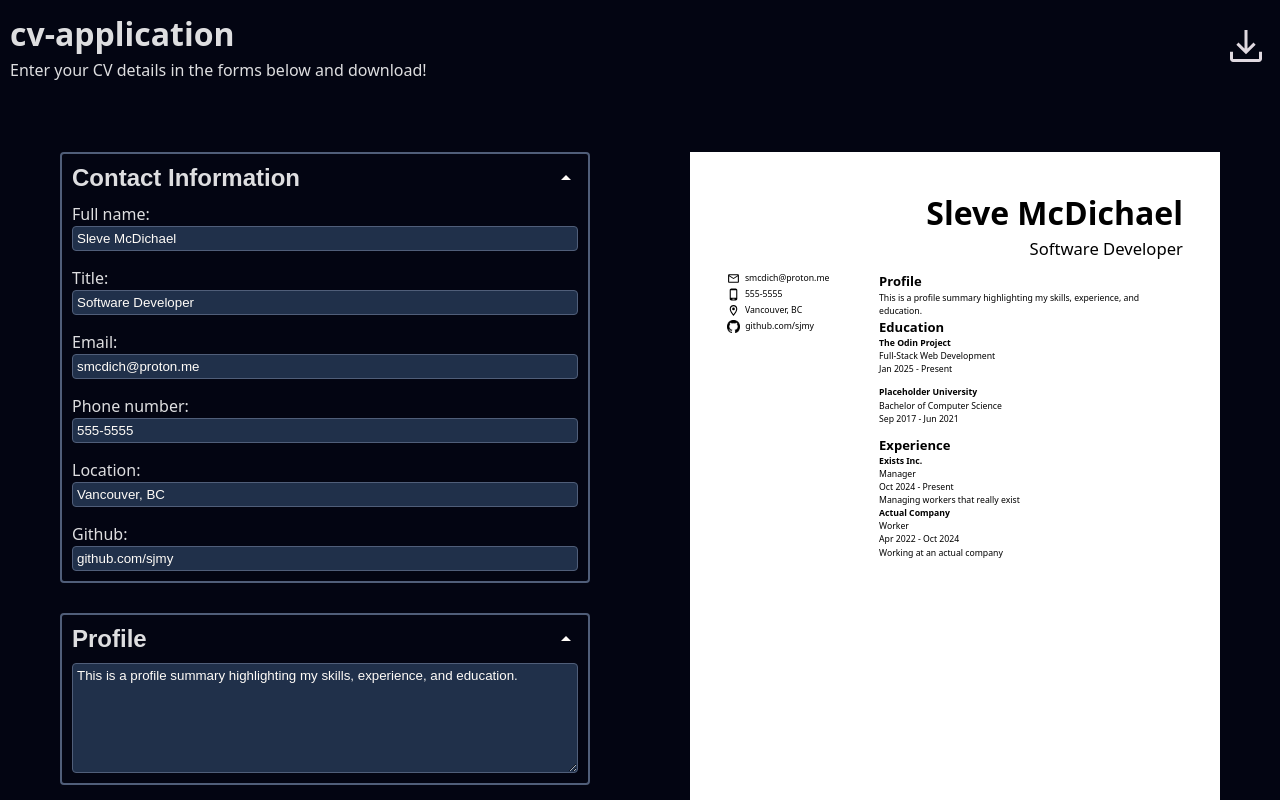
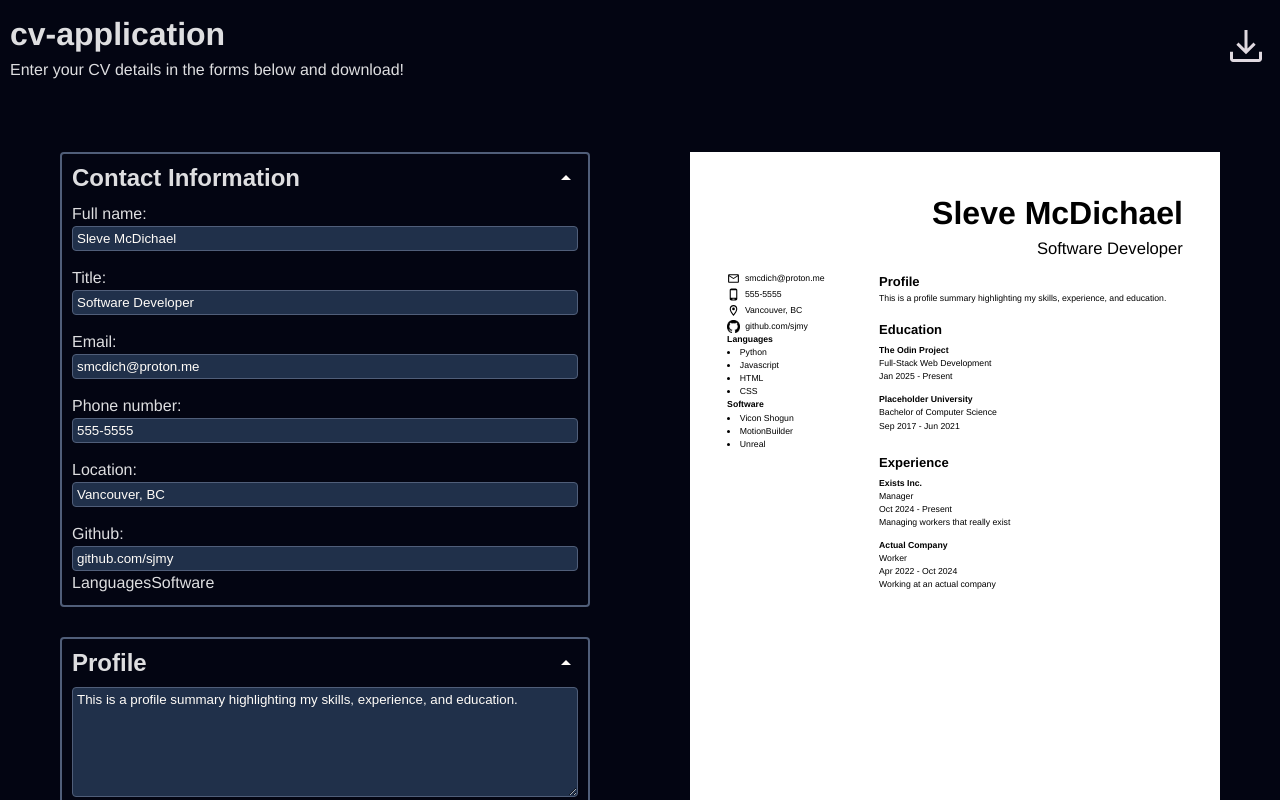
Before and after one commit to sjmy/cv-application, a React (Vite) app: page / in a window 1280 px wide. Shown: the top 800 px of the page. Built offline with nearby package versions, Linux system fonts and the light colour scheme.

Commit message:
More formatting. Added 'extra' state, displaying, working on input org

```diff
--- a/src/components/ContactInfoDisplay.jsx
+++ b/src/components/ContactInfoSidebarDisplay.jsx
@@ -1,4 +1,4 @@
-import "../styles/ContactInfoDisplay.css";
+import "../styles/ContactInfoSidebarDisplay.css";
 
 function DisplayEmail({ email }) {
   if (email === "") {
@@ -48,7 +48,22 @@ function DisplayGithub({ github }) {
   );
 }
 
-function ContactInfoDisplay({ contact }) {
+function ExtraEntryDisplay(entry) {
+  return (
+    <div className="extraEntryDisplay" key={entry.id}>
+      <p>
+        <b>{entry.title}</b>
+      </p>
+      <p>
+        {entry.items.map((item) => (
+          <li>{item}</li>
+        ))}
+      </p>
+    </div>
+  );
+}
+
+function ContactInfoSidebarDisplay({ contact, extra }) {
   return (
     <>
       <section className="nameTitleDisplayContainer">
@@ -62,9 +77,10 @@ function ContactInfoDisplay({ contact }) {
           <DisplayLocation location={contact.location} />
           <DisplayGithub github={contact.github} />
         </div>
+        {extra.map((entry) => ExtraEntryDisplay(entry))}
       </section>
     </>
   );
 }
 
-export default ContactInfoDisplay;
+export default ContactInfoSidebarDisplay;
--- a/src/components/ContactInfoInput.jsx
+++ b/src/components/ContactInfoSidebarInput.jsx
@@ -169,7 +169,19 @@ function handleGithubChange(contact, onContactChange, newGithub) {
   onContactChange(newContact);
 }
 
-function ContactInfoInput({ contact, onContactChange }) {
+// I don't think it makes sense to have the Extra Section here. It should be in its own box after education and work.
+// In Main.jsx, add a new inputSection after WorkInput for Extra Sections
+// It can still display in ContactInfoSideBarDisplay (but maybe I should change that too)
+function ExtraEntryInput(entry, onExtraChange) {
+  return <>{entry.title}</>;
+}
+
+function ContactInfoSidebarInput({
+  contact,
+  onContactChange,
+  extra,
+  onExtraChange,
+}) {
   return (
     <div className="formContainer">
       <button
@@ -187,8 +199,9 @@ function ContactInfoInput({ contact, onContactChange }) {
         <LocationInput contact={contact} onContactChange={onContactChange} />
         <GithubInput contact={contact} onContactChange={onContactChange} />
       </form>
+      {extra.map((entry) => ExtraEntryInput(entry, onExtraChange))}
     </div>
   );
 }
 
-export default ContactInfoInput;
+export default ContactInfoSidebarInput;
--- a/src/components/EducationDisplay.jsx
+++ b/src/components/EducationDisplay.jsx
@@ -55,7 +55,7 @@ function EducationEntryDisplay(entry) {
 function EducationDisplay({ education }) {
   return (
     <section className="educationDisplayContainer">
-      <h2>Education</h2>
+      <h2 className="educationTitle">Education</h2>
       {education.map((entry) => EducationEntryDisplay(entry))}
     </section>
   );
--- a/src/components/Main.jsx
+++ b/src/components/Main.jsx
@@ -1,7 +1,7 @@
 import "../styles/Main.css";
 import { useState } from "react";
-import ContactInfoInput from "./ContactInfoInput";
-import ContactInfoDisplay from "./ContactInfoDisplay";
+import ContactInfoSidebarInput from "./ContactInfoSidebarInput";
+import ContactInfoSidebarDisplay from "./ContactInfoSidebarDisplay";
 import ProfileInput from "./ProfileInput";
 import ProfileDisplay from "./ProfileDisplay";
 import EducationInput from "./EducationInput";
@@ -60,10 +60,28 @@ function Main() {
     },
   ]);
 
+  const [extra, setExtra] = useState([
+    {
+      id: crypto.randomUUID(),
+      title: "Languages",
+      items: ["Python", "Javascript", "HTML", "CSS"],
+    },
+    {
+      id: crypto.randomUUID(),
+      title: "Software",
+      items: ["Vicon Shogun", "MotionBuilder", "Unreal"],
+    },
+  ]);
+
   return (
     <main>
       <section className="inputSection">
-        <ContactInfoInput contact={contact} onContactChange={setContact} />
+        <ContactInfoSidebarInput
+          contact={contact}
+          onContactChange={setContact}
+          extra={extra}
+          onExtraChange={setExtra}
+        />
         <ProfileInput profile={profile} onProfileChange={setProfile} />
         <EducationInput
           education={education}
@@ -73,7 +91,7 @@ function Main() {
       </section>
       <section className="displaySection">
         <div className="displaySectionContainer">
-          <ContactInfoDisplay contact={contact} />
+          <ContactInfoSidebarDisplay contact={contact} extra={extra} />
           <ProfileDisplay profile={profile} />
           <EducationDisplay education={education} />
           <WorkDisplay work={work} />
--- a/src/components/WorkDisplay.jsx
+++ b/src/components/WorkDisplay.jsx
@@ -34,7 +34,7 @@ function WorkEntryDisplay(entry) {
     : null;
 
   return (
-    <div className="workEntry" key={entry.id}>
+    <div className="workEntryDisplay" key={entry.id}>
       <p>
         <b>{entry.company}</b>
       </p>
@@ -57,7 +57,7 @@ function WorkEntryDisplay(entry) {
 function WorkDisplay({ work }) {
   return (
     <section className="workDisplayContainer">
-      <h2>Experience</h2>
+      <h2 className="experienceTitle">Experience</h2>
       {work.map((entry) => WorkEntryDisplay(entry))}
     </section>
   );
--- a/src/styles/App.css
+++ b/src/styles/App.css
@@ -1,4 +1,5 @@
 body {
+  font-family: "Franklin Gothic Medium", "Arial Narrow", Arial, sans-serif;
   background-color: #030512;
 }
 
--- a/src/styles/EducationDisplay.css
+++ b/src/styles/EducationDisplay.css
@@ -1,7 +1,12 @@
 .educationDisplayContainer {
   grid-column: 2 / 4;
+  padding-bottom: 10px;
 }
 
 .educationEntryDisplay {
   margin-bottom: 10px;
 }
+
+.educationTitle {
+  padding-bottom: 5px;
+}
--- a/src/styles/ProfileDisplay.css
+++ b/src/styles/ProfileDisplay.css
@@ -1,3 +1,4 @@
 .profileDisplayContainer {
   grid-column: 2 / 4;
+  padding-bottom: 15px;
 }
--- a/src/styles/WorkDisplay.css
+++ b/src/styles/WorkDisplay.css
@@ -1,3 +1,12 @@
 .workDisplayContainer {
   grid-column: 2 / 4;
+  padding-bottom: 10px;
 }
+
+.workEntryDisplay {
+  margin-bottom: 10px;
+}
+
+.experienceTitle {
+  padding-bottom: 5px;
+}
```
Also changed, not shown: pseudo.txt, src/styles/ContactInfoSidebarDisplay.css (renamed from src/styles/ContactInfoDisplay.css).
